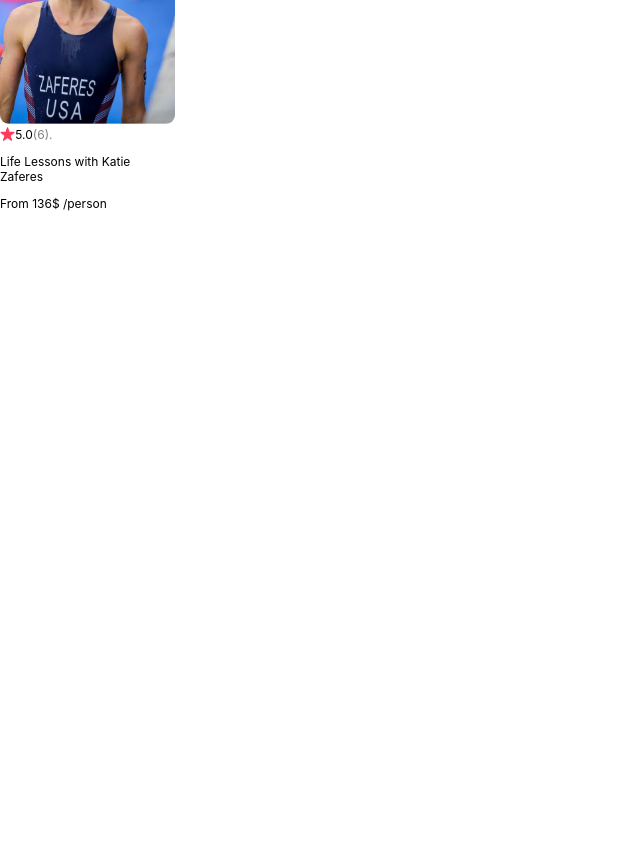
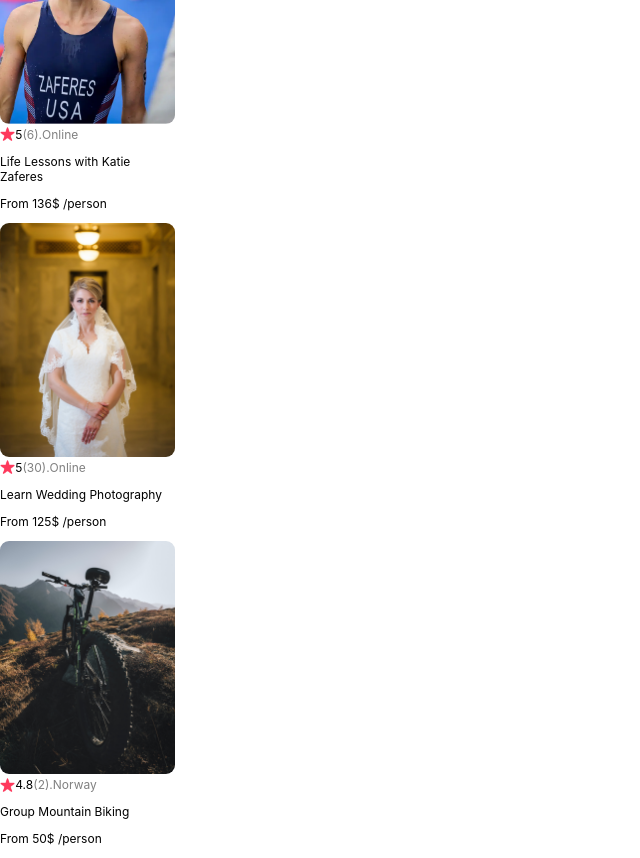
Before and after one commit to AFra1892/AirBnb, a React (Create React App) app: page / in a window 1280 px wide. Shown: the part 220-1078 px from the top of the page, without its empty margins (0-640 px from the left). Before the commit the page ends 800 px from the top, so only its background shows below. Built offline with nearby package versions, Linux system fonts and the light colour scheme.

Commit message:
using map

```diff
--- a/src/App.js
+++ b/src/App.js
@@ -2,24 +2,29 @@
 import Card from './Components/Card';
 import Contact from './Components/Contact';
 import Joke from './Components/Joke';
+import Data from './Data';
+
 
 function App() {
-  const setup1 = " shit I got my daughter a fridge for her birthday."
+
+
+
+const newArray = Data.map(item=>{
+  return <Card
+    img={item.coverImg}
+    rating={item.stats.rating}
+    reviewCount={item.stats.reviewCount}
+    country={item.location}
+    title={item.title}
+    price={item.price}
+  />
+})
   return(
     <div className='container'>
       <Navbar/>
-
-      <Card
-        img="images/katie-zaferes.png"
-        rating="5.0"
-        reviewCount={6}
-        contry="USA"
-        title="Life Lessons with Katie Zaferes"
-        price={136}
-      />
-
-
-
+      <section className="cards-list">
+                {newArray}
+            </section>
     </div>
   )
 }
--- /dev/null
+++ b/src/Data.js
@@ -0,0 +1,41 @@
+export default [
+    {
+        id: 1,
+        title: "Life Lessons with Katie Zaferes",
+        description: "I will share with you what I call \"Positively Impactful Moments of Disappointment.\" Throughout my career, many of my highest moments only came after setbacks and losses. But learning from those difficult moments is what gave me the ability to rise above them and reach my goals.",
+        price: 136,
+        coverImg: "images/katie-zaferes.png",
+        stats: {
+            rating: 5.0,
+            reviewCount: 6
+        },
+        location: "Online",
+        openSpots: 0,
+    },
+    {
+        id: 2,
+        title: "Learn Wedding Photography",
+        description: "Interested in becoming a wedding photographer? For beginner and experienced photographers alike, join us in learning techniques required to leave the happy couple with memories that'll last a lifetime.",
+        price: 125,
+        coverImg: "images/wedding-photography.png",
+        stats: {
+            rating: 5.0,
+            reviewCount: 30
+        },
+        location: "Online",
+        openSpots: 27,
+    },
+    {
+        id: 3,
+        title: "Group Mountain Biking",
+        description: "Experience the beautiful Norwegian landscape and meet new friends all while conquering rugged terrain on your mountain bike. (Bike provided!)",
+        price: 50,
+        coverImg: "images/mountain-bike.png",
+        stats: {
+            rating: 4.8,
+            reviewCount: 2
+        },
+        location: "Norway",
+        openSpots: 3,
+    }
+]
```
Also changed, not shown: public/images/mountain-bike.png (added), public/images/wedding-photography.png (added).
